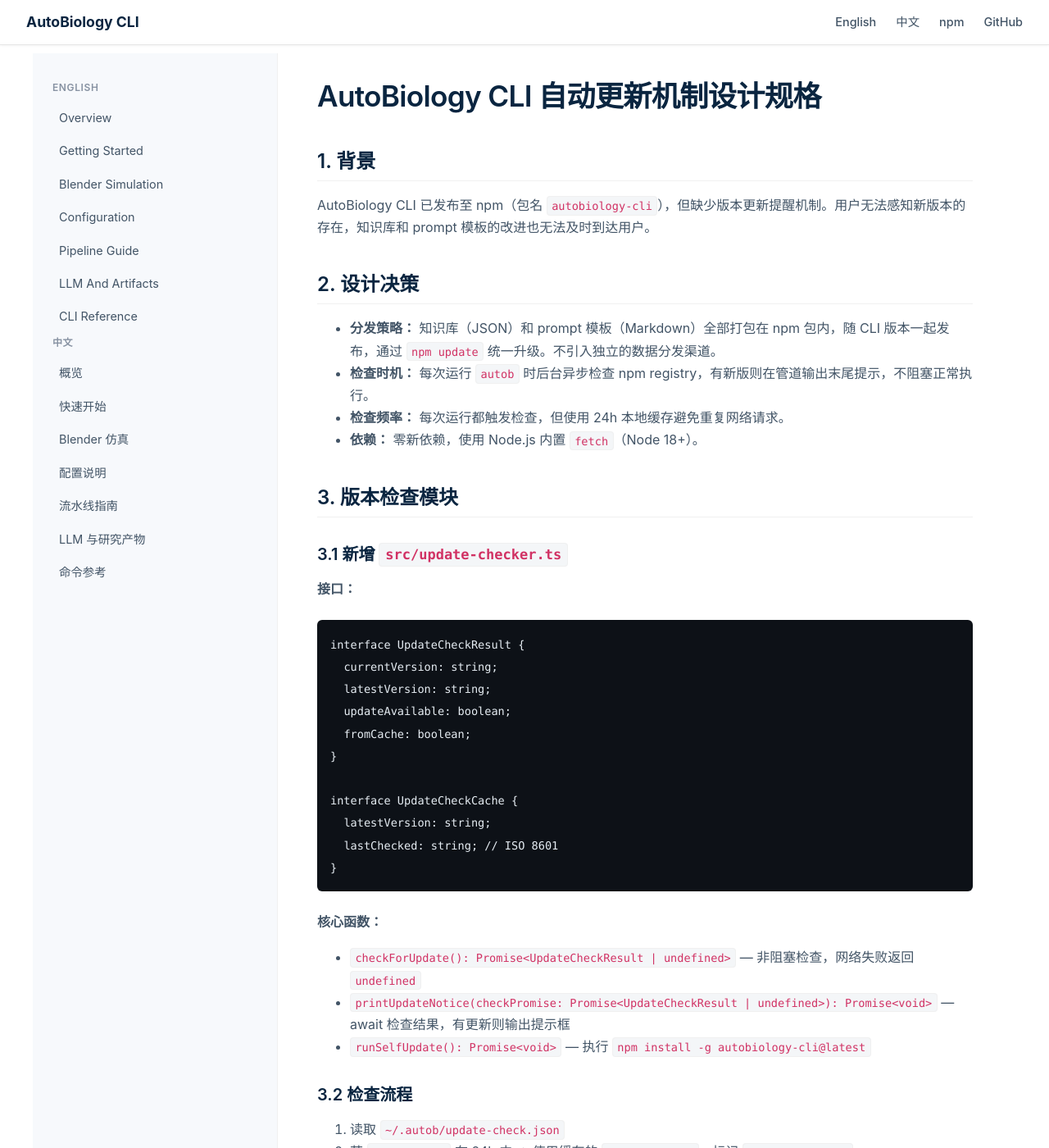
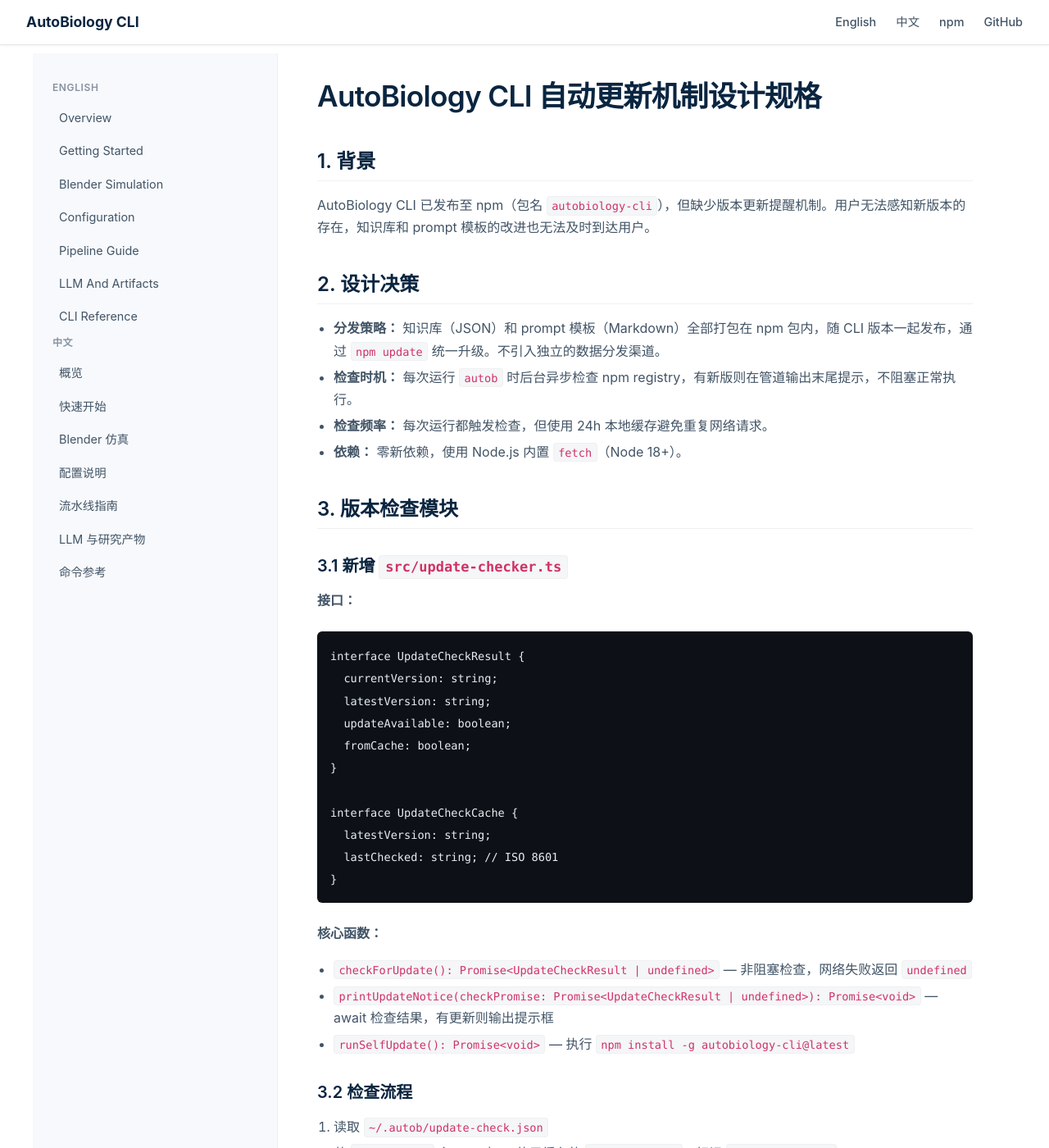
Before and after one commit to CBx-2023/AutoBiology, a Jekyll site: the page built from docs/superpowers/specs/2026-06-12-update-mechanism.md, in a window 1280 px wide and 1400 px high. Shown: the whole window at 82% size. Built offline with Jekyll 4.4.1, drawn with Linux system fonts in a browser that asks for light colours; our own code applies the rules of GitHub Pages for plain Markdown files.

Commit message:
fix: resolve CSS regressions (mobile grid, list styles, tables, first-child margin)

```diff
--- a/docs/assets/css/style.css
+++ b/docs/assets/css/style.css
@@ -117,6 +117,10 @@ a:hover {
   max-width: 800px;
 }
 
+.content > :first-child {
+  margin-top: 0;
+}
+
 h1, h2, h3, h4 {
   color: var(--text-primary);
   line-height: 1.3;
@@ -126,6 +130,9 @@ h1, h2, h3, h4 {
 h1 { margin: 0 0 1.5rem; font-size: 2.2rem; letter-spacing: -0.02em; }
 h2 { margin: 2.5rem 0 1rem; font-size: 1.5rem; border-bottom: 1px solid var(--border-light); padding-bottom: 0.5rem; }
 h3 { margin: 2rem 0 1rem; font-size: 1.25rem; }
+
+ul, ol { padding-left: 1.25rem; }
+li + li { margin-top: 0.3rem; }
 
 pre, code {
   font-family: "SFMono-Regular", Consolas, "Liberation Mono", Menlo, monospace;
@@ -166,7 +173,9 @@ blockquote {
 }
 
 table {
+  display: block;
   width: 100%;
+  overflow-x: auto;
   border-collapse: collapse;
   margin: 1.5rem 0;
 }
@@ -262,6 +271,10 @@ th {
   .content {
     padding: 2rem 1.5rem;
   }
+
+  .doc-grid {
+    grid-template-columns: 1fr;
+  }
 }
 
 @media (max-width: 600px) {
```
